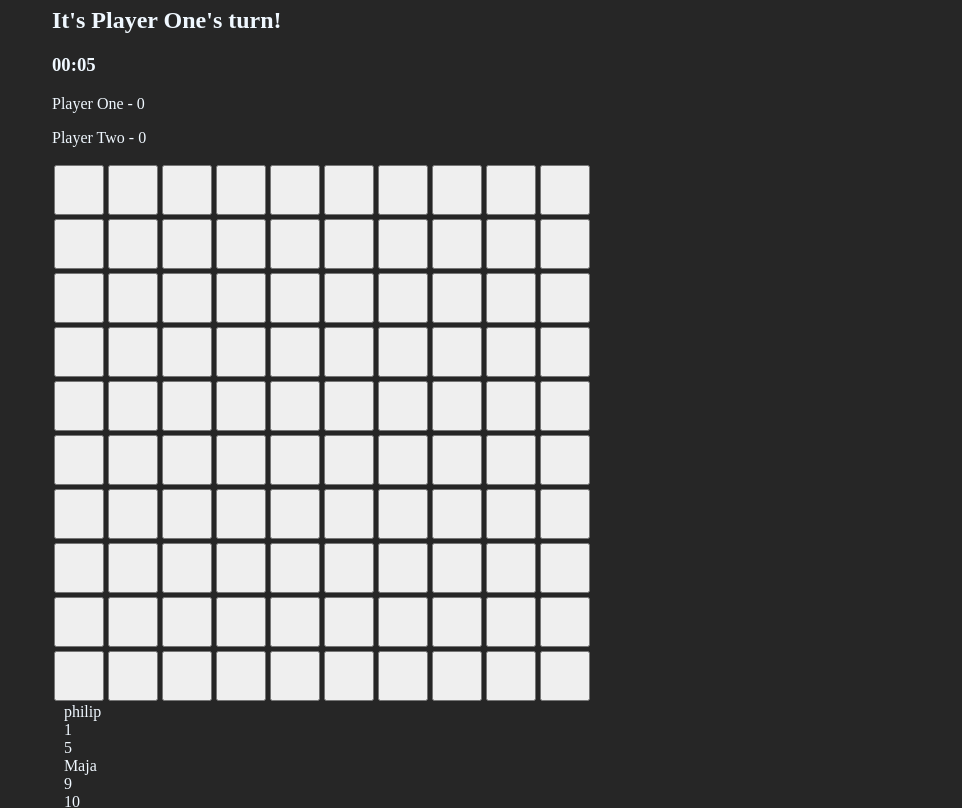
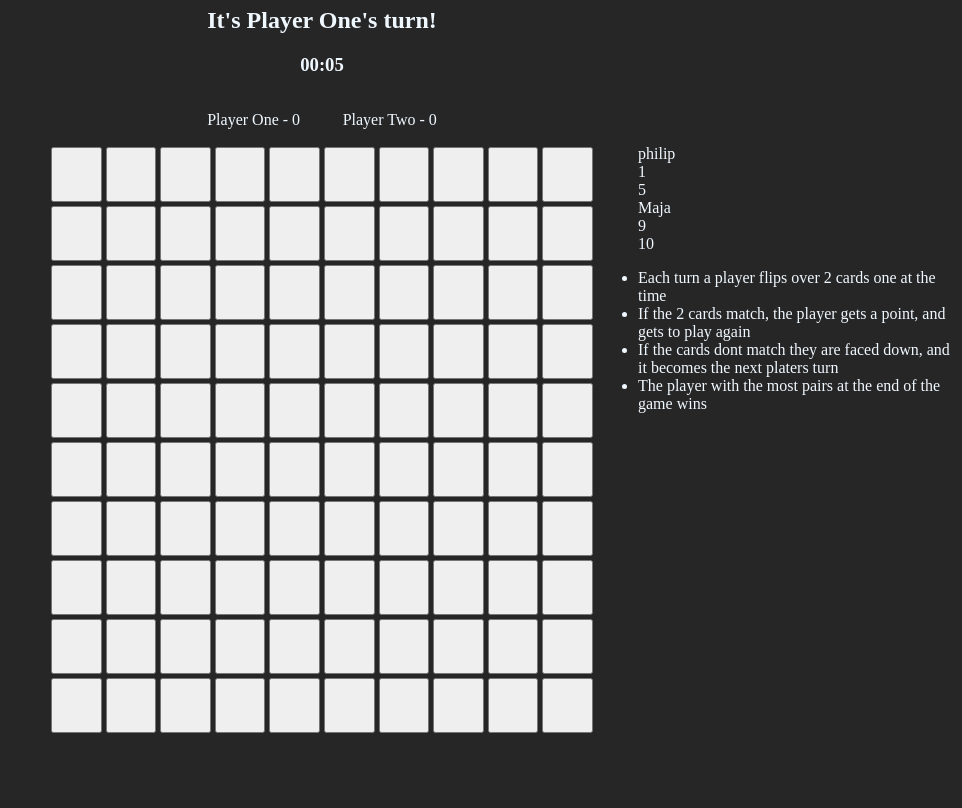
Before and after one commit to Pschioeler/memoryGame, a plain HTML site: page public/index.html in a window 1280 px wide. Shown: the part 81-889 px from the top of the page, without its empty margins (318-1280 px from the left). After the commit the page ends 824 px from the top, so only its background shows below. Drawn offline with Linux system fonts and the light colour scheme.

Commit message:
setting up HTML structure + some CSS

```diff
--- a/public/index.html
+++ b/public/index.html
@@ -6,18 +6,26 @@
     <link rel="stylesheet" href="styles.css">
     <title>Arkaden</title>
     <link rel="icon" type="image/x-icon" href="/images/favicon.png">
+    <script src="https://kit.fontawesome.com/684b5ecd70.js" crossorigin="anonymous"></script>
 </head>
-<embed>
     <header>
-
     </header>
-
-    <main>
+    <div id="info">
         <h1>The Arcade</h1>
             <h2 id="turn">It's Player One's turn!</h2>
             <h3 id="timer">00:00</h3>
+            <div id="players">
                 <p id="p1">Player One - 0</p>
                 <p id="p2">Player Two - 0</p>
+            </div>
+    </div>
+    <div id="contentWrapper">
+        <aside>
+            <div id="gameControls"></div>
+            <div id="highScores"></div>
+        </aside>
+        <main>
+
             <div id="gameboard"></div>
         </main>
 
@@ -32,6 +40,7 @@
                 </ul>
             </div>
         </aside>
+    </div>
 
     <footer>
 
--- a/public/styles.css
+++ b/public/styles.css
@@ -25,8 +25,8 @@ body {
     justify-content: center;
 }
 button {
-    width: 50px;
-    height: 50px;
+    width: 8%;
+    height: 55px;
     margin: 2px;
     color: var(--highlight-color)
 }
@@ -49,3 +49,25 @@ p {
 .cursorHidden {
     pointer-events: none;
 }
+i {
+    color: var(--text-color);
+}
+header {
+    display: flex;
+    justify-content: end;
+}
+
+#contentWrapper {
+    display: grid;
+    grid-template-columns: 1fr 2fr 1fr;
+}
+#gameboard {
+    text-align: center;
+}
+#players {
+    display: flex;
+    justify-content: space-between;
+}
+#info {
+    text-align: center;
+}
```
Lines whose indentation alone changed are shown as unchanged.
